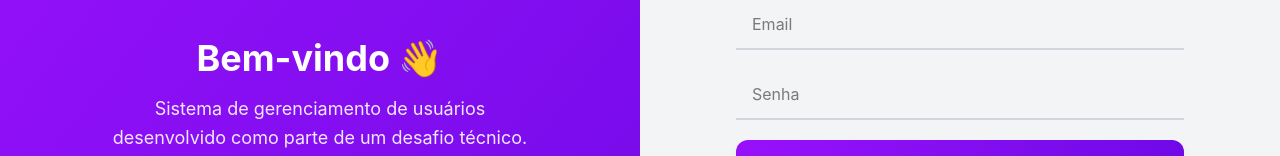
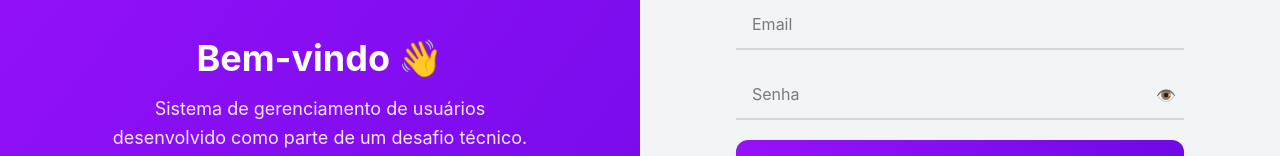
Before and after one commit to Wesleygmssa/vue-desafio-sesab, a Vue app: page /login in a window 1280 px wide. Shown: the part 261-417 px from the top of the page. Built offline with nearby package versions, Linux system fonts and the light colour scheme.

Commit message:
adiciona funcionalidade de mostrar/ocultar senha no formulário de login

```diff
--- a/src/views/Login.vue
+++ b/src/views/Login.vue
@@ -6,9 +6,15 @@ import { useRouter } from 'vue-router';
 const router = useRouter();
 
 const email = ref('');
-const password = ref('');
 const error = ref('');
 const loading = ref(false);
+
+const password = ref('');
+const showPassword = ref(false);
+
+const togglePassword = () => {
+  showPassword.value = !showPassword.value;
+};
 
 async function login() {
   error.value = '';
@@ -70,14 +76,24 @@ async function login() {
           />
 
           <!-- SENHA -->
-          <input
-            v-model="password"
-            type="password"
-            placeholder="Senha"
-            class="w-full px-4 py-3 border-b-2 border-gray-300 bg-transparent focus:outline-none focus:border-purple-600 transition"
-            @keyup.enter="login"
-          />
+          <div class="relative w-full">
+            <input
+              v-model="password"
+              :type="showPassword ? 'text' : 'password'"
+              placeholder="Senha"
+              class="w-full px-4 py-3 pr-10 border-b-2 border-gray-300 bg-transparent focus:outline-none focus:border-purple-600 transition"
+              @keyup.enter="login"
+            />
 
+            <!-- botão de visualizar -->
+            <button
+              type="button"
+              @click="togglePassword"
+              class="cursor-pointer absolute right-2 top-1/2 -translate-y-1/2 text-gray-500 hover:text-purple-600"
+            >
+              {{ showPassword ? '🙈' : '👁️' }}
+            </button>
+          </div>
           <!-- BOTÃO -->
           <button
             @click="login"
```
